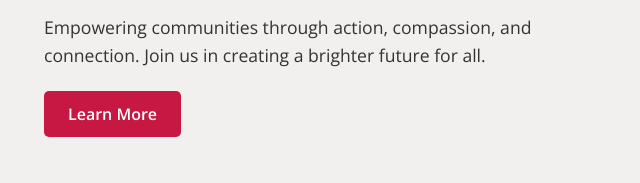
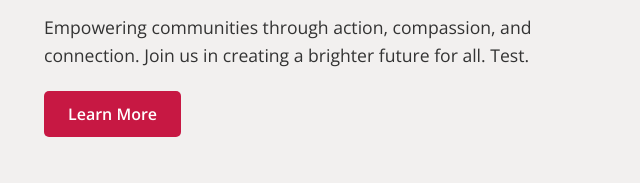
Before and after one commit to nytdc/web, a plain HTML site: page index.html in a window 1280 px wide. Shown: the part 258-441 px from the top of the page, 28-668 px from the left. Drawn offline with nearby package versions, Linux system fonts and the light colour scheme.

Commit message:
Update index.html for testing purposes (demo)

```diff
--- a/index.html
+++ b/index.html
@@ -184,7 +184,7 @@
   <section class="hero">
     <div class="hero-text">
       <h1>Welcome to Our Mission</h1>
-      <p>Empowering communities through action, compassion, and connection. Join us in creating a brighter future for all.</p>
+      <p>Empowering communities through action, compassion, and connection. Join us in creating a brighter future for all. Test.</p>
       <a href="#" class="button">Learn More</a>
     </div>
     <div class="hero-image">
```
